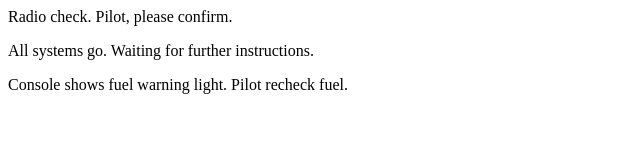
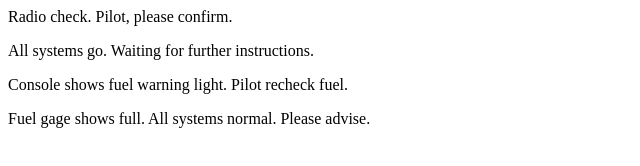
Before and after one commit to arodrigu12/communication-log, a plain HTML site: page index.html in a window 1280 px wide. Shown: the whole page, without its empty margins (0-640 px from the left). Drawn offline with Linux system fonts and the light colour scheme.

Commit message:
Added fourth line to communication.

```diff
--- a/index.html
+++ b/index.html
@@ -3,5 +3,4 @@
    <p>Radio check. Pilot, please confirm.</p>
    <p>All systems go. Waiting for further instructions.</p>
    <p>Console shows fuel warning light. Pilot recheck fuel.</p>
-</body>
-</html>
+   <p>Fuel gage shows full. All systems normal. Please advise.</p>
```
